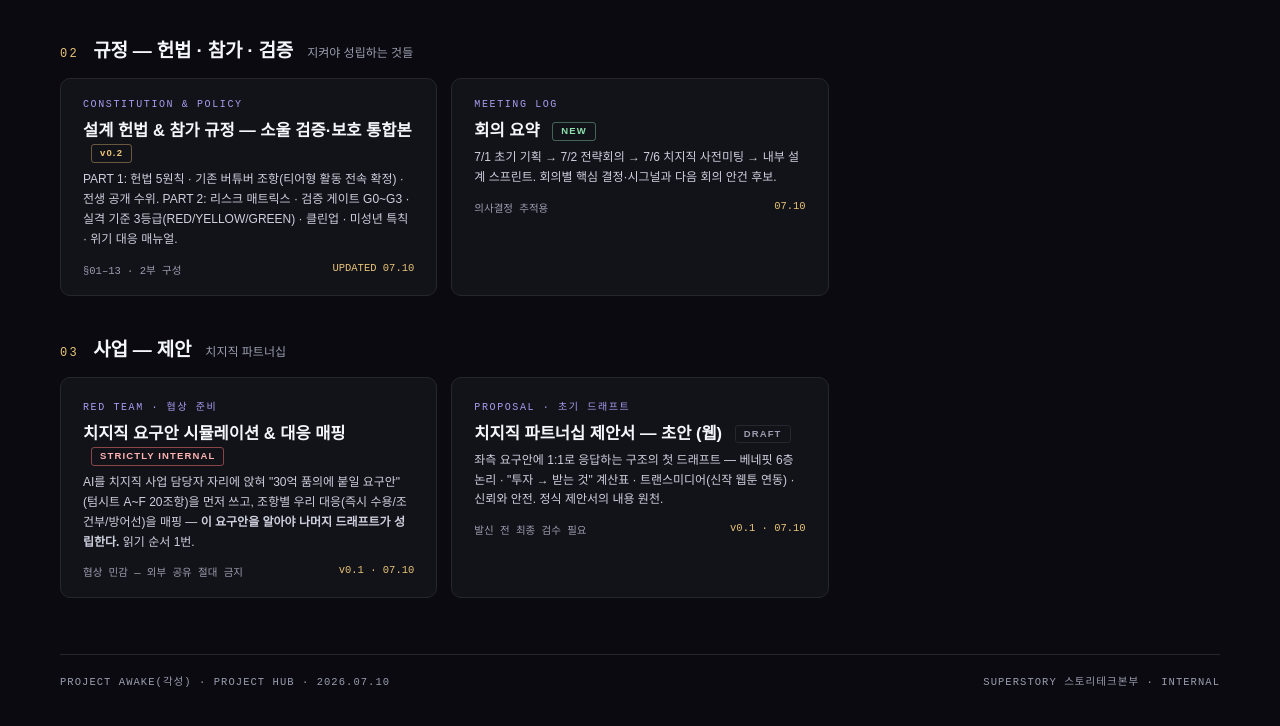
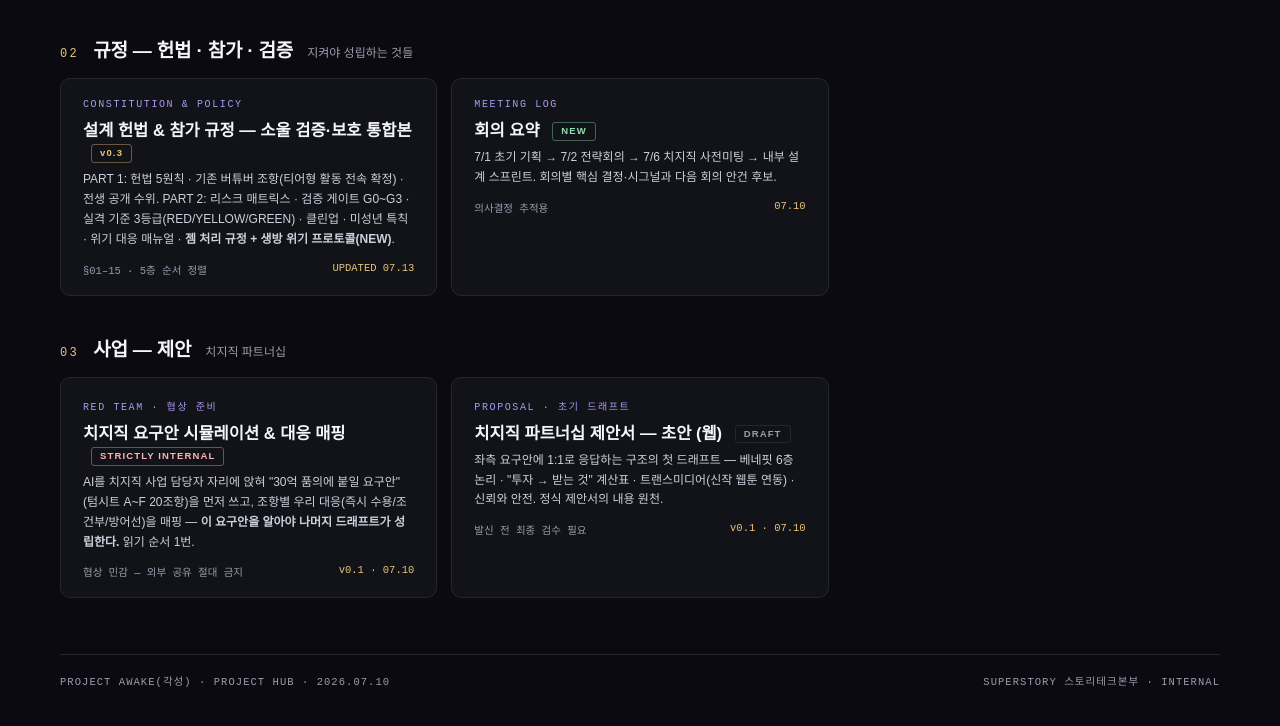
Before and after one commit to ByungmoChun/AWAKE_Project_hub, a plain HTML site: page index.html in a window 1280 px wide. Shown: the part 770-1496 px from the top of the page. Drawn offline with Linux system fonts and the light colour scheme.

Commit message:
Update index.html
Policy update

```diff
--- a/index.html
+++ b/index.html
@@ -94,9 +94,9 @@ foot{display:block;}
     <div class="grid">
       <a class="card" href="docs/policy.html">
         <div class="k mono">CONSTITUTION &amp; POLICY</div>
-        <h3>설계 헌법 &amp; 참가 규정 — 소울 검증·보호 통합본 <span class="pill core">v0.2</span></h3>
-        <p>PART 1: 헌법 5원칙 · 기존 버튜버 조항(티어형 활동 전속 확정) · 전생 공개 수위. PART 2: 리스크 매트릭스 · 검증 게이트 G0~G3 · 실격 기준 3등급(RED/YELLOW/GREEN) · 클린업 · 미성년 특칙 · 위기 대응 매뉴얼.</p>
-        <div class="m mono"><span>§01–13 · 2부 구성</span><span class="v">UPDATED 07.10</span></div>
+        <h3>설계 헌법 &amp; 참가 규정 — 소울 검증·보호 통합본 <span class="pill core">v0.3</span></h3>
+        <p>PART 1: 헌법 5원칙 · 기존 버튜버 조항(티어형 활동 전속 확정) · 전생 공개 수위. PART 2: 리스크 매트릭스 · 검증 게이트 G0~G3 · 실격 기준 3등급(RED/YELLOW/GREEN) · 클린업 · 미성년 특칙 · 위기 대응 매뉴얼 · <b>젬 처리 규정 + 생방 위기 프로토콜(NEW)</b>.</p>
+        <div class="m mono"><span>§01–15 · 5층 순서 정렬</span><span class="v">UPDATED 07.13</span></div>
       </a>
       <a class="card" href="docs/meetings.html">
         <div class="k mono">MEETING LOG</div>
```
